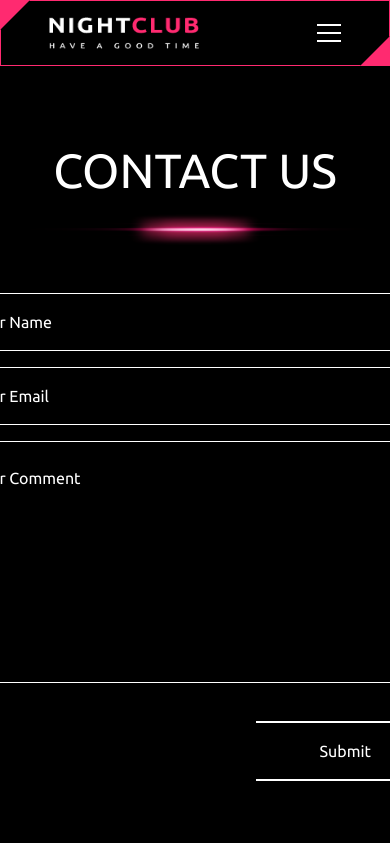
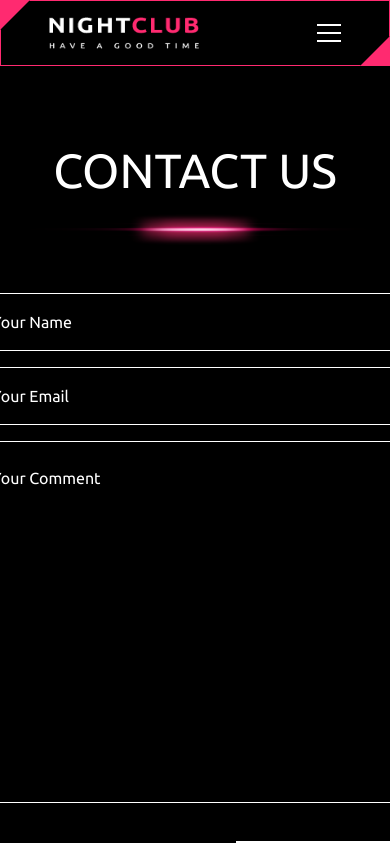
Before and after one commit to eydbjorgham/night-club, a Next.js app: page /contactus in a window 390 px wide. Shown: the top 843 px of the page. Built offline with nearby package versions, Linux system fonts and the light colour scheme; no server answers.

Commit message:
feat: enhance ContactForm layout and adjust input styles for better responsiveness

```diff
--- a/src/app/components/ContactForm.jsx
+++ b/src/app/components/ContactForm.jsx
@@ -48,7 +48,7 @@ const ContactForm = () => {
         <form
           onSubmit={handleSubmit(onSubmit)}
           noValidate
-          className="flex flex-1 flex-col gap-4 text-white"
+          className="flex w-full flex-1 flex-col gap-4 text-white items-center"
         >
           <div>
             {errors.username && (
@@ -56,19 +56,19 @@ const ContactForm = () => {
                 {errors.username.message}
               </p>
             )}
+
             <input
               type="name"
-              action="input"
               id="name"
               {...register("username", {
                 required: "Please enter a valid name",
                 pattern: {
                   value: /^[A-Za-z\s]+$/,
                   message: "Name can only contain letters and spaces",
-                }
+                },
               })}
               placeholder="Your Name"
-              className="input:text-white w-120 border border-white bg-transparent p-4 outline-none placeholder:text-white"
+              className="input:text-white w-110 sm:w-120 border border-white bg-transparent p-4 outline-none placeholder:text-white"
             />
           </div>
 
@@ -78,6 +78,7 @@ const ContactForm = () => {
                 {errors.email.message}
               </p>
             )}
+
             <input
               type="email"
               id="email"
@@ -89,7 +90,7 @@ const ContactForm = () => {
                 },
               })}
               placeholder="Your Email"
-              className="input:text-white w-120 border border-white bg-transparent p-4 outline-none placeholder:text-white"
+              className="input:text-white w-110 sm:w-120 border border-white bg-transparent p-4 outline-none placeholder:text-white"
             />
           </div>
 
@@ -99,20 +100,20 @@ const ContactForm = () => {
                 {errors.comment.message}
               </p>
             )}
+
             <textarea
-              action="input"
               id="comment"
               type="text"
               {...register("comment", {
                 required: "Please enter a valid comment",
               })}
               placeholder="Your Comment"
-              className="w-full resize border border-white bg-transparent p-2 pt-6 pb-30 pl-4 text-white outline-none placeholder:text-white"
+              className="w-110 sm:w-120 resize border border-white bg-transparent p-2 pt-6 pb-60 pl-4 text-white outline-none placeholder:text-white sm:pb-30"
               rows="4"
             ></textarea>
           </div>
           <DevTool control={control} />
-          <div className="col-start-2 row-start-2 row-end-2 mt-4 grid justify-end">
+          <div className="col-start-2 row-start-2 row-end-2 mt-4 grid place-self-end">
             <button
               disabled={isSubmitting}
               className="w-max cursor-pointer border-t-2 border-b-2 border-(--secondary-color) px-16 py-4 text-(--secondary-color) capitalize transition-all duration-300 ease-in-out hover:bg-(--secondary-color) hover:text-black"
@@ -127,9 +128,7 @@ const ContactForm = () => {
               </p>
             )}
             {errorMessage && (
-              <p className="mt-4 text-center text-red-500">
-                {errorMessage}
-              </p>
+              <p className="mt-4 text-center text-red-500">{errorMessage}</p>
             )}
           </div>
         </form>
--- a/src/app/layout.js
+++ b/src/app/layout.js
@@ -1,15 +1,6 @@
-import { Geist, Geist_Mono } from "next/font/google";
 import "./globals.css";
 
-const geistSans = Geist({
-  variable: "--font-geist-sans",
-  subsets: ["latin"],
-});
 
-const geistMono = Geist_Mono({
-  variable: "--font-geist-mono",
-  subsets: ["latin"],
-});
 
 export const metadata = {
   title: "Create Next App",
@@ -20,7 +11,7 @@ export default function RootLayout({ children }) {
   return (
     <html lang="en">
       <body
-        className={`${geistSans.variable} ${geistMono.variable} antialiased`}
+        suppressHydrationWarning
       >
         {children}
       </body>
```
